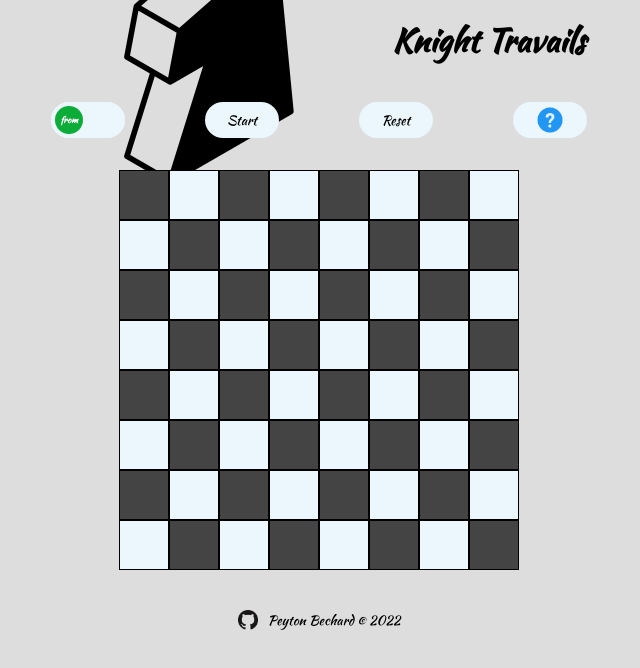
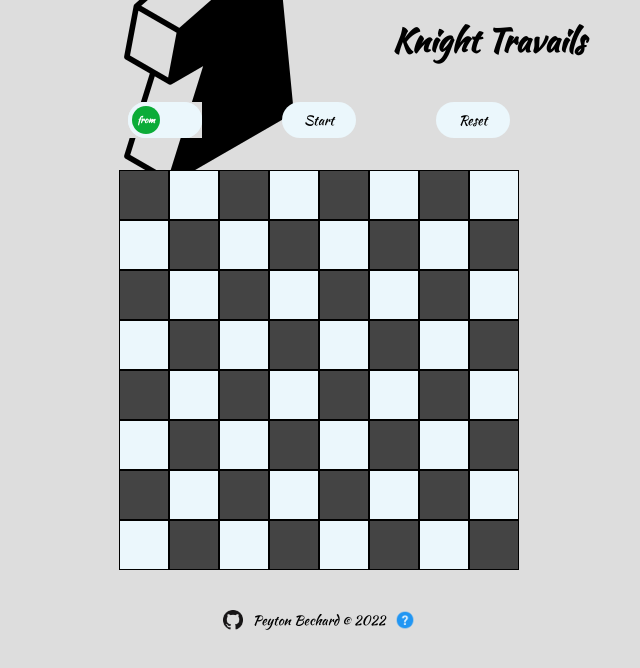
Before and after one commit to pmbechard/knight-travails, a website built with webpack: page dist/index.html in a window 1280 px wide. Shown: the whole page, without its empty margins (321-961 px from the left). Built offline with nearby package versions, Linux system fonts and the light colour scheme.

Commit message:
Moves help btn to footer

```diff
--- a/src/components/Controls.js
+++ b/src/components/Controls.js
@@ -1,4 +1,3 @@
-import helpIcon from '../img/help.png';
 import { markerState } from '..';
 
 export function getControls() {
@@ -53,12 +52,4 @@ export function getControls() {
       markerState.state = false;
     }
   });
-
-  const helpBtn = document.createElement('button');
-  helpBtn.classList.add('btn');
-  helpBtn.id = 'help-btn';
-  const helpImg = document.createElement('img');
-  helpImg.src = helpIcon;
-  helpBtn.appendChild(helpImg);
-  container.appendChild(helpBtn);
 }
--- a/src/components/Footer.js
+++ b/src/components/Footer.js
@@ -1,4 +1,5 @@
 import githubIcon from '../img/gh-logo.png';
+import helpIcon from '../img/help.png';
 
 export function getFooter() {
   const container = document.createElement('div');
@@ -15,4 +16,8 @@ export function getFooter() {
   const footerText = document.createElement('small');
   footerText.innerHTML = 'Peyton Bechard &copy; 2022';
   container.appendChild(footerText);
+
+  const helpImg = document.createElement('img');
+  helpImg.src = helpIcon;
+  container.appendChild(helpImg);
 }
--- a/src/styles/_Controls.scss
+++ b/src/styles/_Controls.scss
@@ -40,23 +40,3 @@
     opacity: 0.6;
   }
 }
-
-#help-btn {
-  @include fCenter();
-
-  img {
-    height: 30px;
-    width: 30px;
-    background-color: transparent;
-  }
-
-  &:hover {
-    color: $bgWhite;
-    opacity: 1;
-    transform: scale(1.05);
-    background-color: $blue;
-  }
-  &:active {
-    opacity: 0.6;
-  }
-}
--- a/src/styles/_Footer.scss
+++ b/src/styles/_Footer.scss
@@ -9,6 +9,7 @@
   img {
     height: 20px;
     transition: $transition;
+    background-color: transparent;
 
     &:hover {
       opacity: 0.7;
```
Also changed, not shown: dist/bundle.js, src/style.css, 1 other file.
